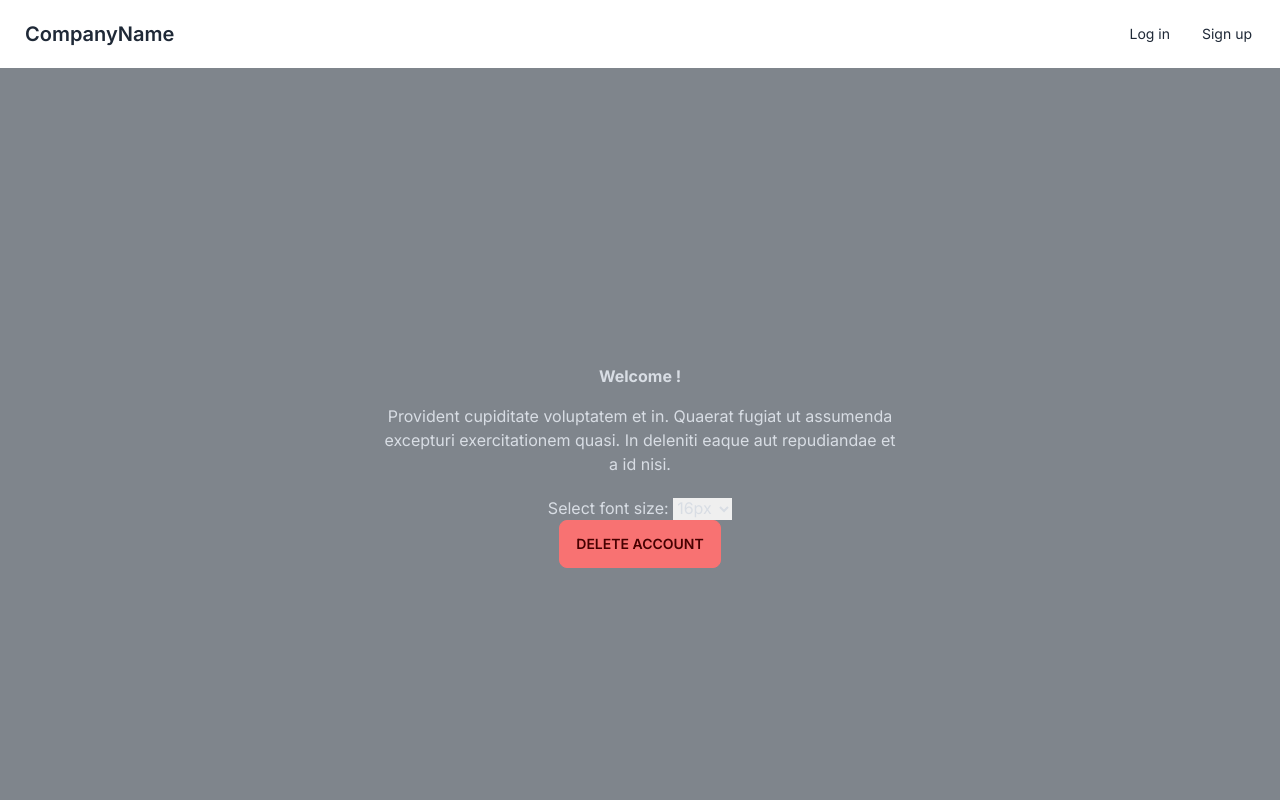
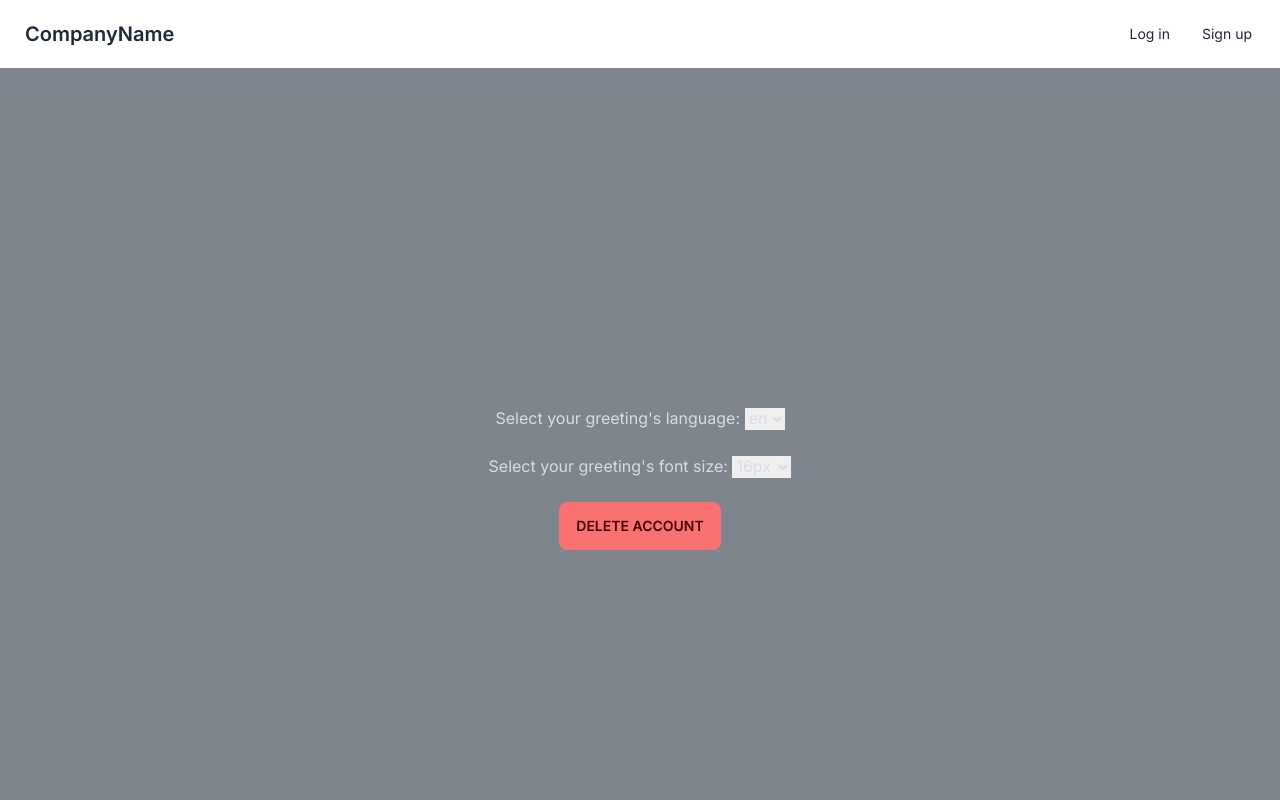
Before and after one commit to Daro007/next-login, a Next.js app: page /profile in a window 1280 px wide. Shown: the top 800 px of the page. Built offline with nearby package versions, Linux system fonts and the light colour scheme.

Commit message:
Greetings language change use case

```diff
--- a/src/app/components/FontSizeChanger.tsx
+++ b/src/app/components/FontSizeChanger.tsx
@@ -9,7 +9,7 @@ interface FontSizeChangerProps {
 const FontSizeChanger: React.FC<FontSizeChangerProps> = ({ fontSizeOptions, selectedSize, onChange }) => {
   return (
     <div>
-      <label>Select font size: </label>
+      <label>Select your greeting's font size: </label>
       <select value={selectedSize} onChange={onChange}>
         {fontSizeOptions.map(size => (
           <option key={size} value={size}>{size}px</option>
--- /dev/null
+++ b/src/app/components/LanguageSelector.tsx
@@ -0,0 +1,24 @@
+import React from 'react';
+
+interface LanguageSelectorProps {
+  languages: string[];
+  selectedLanguage: string;
+  onSelectLanguage: (language: string) => void;
+}
+
+const LanguageSelector: React.FC<LanguageSelectorProps> = ({ languages, selectedLanguage, onSelectLanguage }) => {
+  return (
+    <div>
+      <label>Select your greeting's language: </label>
+      <select value={selectedLanguage} onChange={(e) => onSelectLanguage(e.target.value)}>
+        {languages.map(language => (
+          <option key={language} value={language}>
+            {language}
+          </option>
+        ))}
+      </select>
+    </div>
+  );
+};
+
+export default LanguageSelector;
--- /dev/null
+++ b/src/app/components/WelcomeMessage.tsx
@@ -0,0 +1,31 @@
+import React, { useState } from 'react';
+// import LanguageSelector from './LanguageSelector';
+
+interface WelcomeMessageProps {
+  selectedLanguage: string;
+  username: string;
+  fontSize: number;
+}
+
+const WelcomeMessage: React.FC<WelcomeMessageProps> = ({ selectedLanguage, username, fontSize }) => {
+//   const [selectedLanguage, setSelectedLanguage] = useState<string>(defaultLanguage);
+
+  const translations: Record<string, string> = {
+    en: `Welcome ${username}!`,
+    fr: `Bienvenue  ${username}!`,
+    de: `Willkommen ${username}!`
+  };
+
+  return (
+    <div>
+      <h1 className="mb-5 text-5xl font-bold" style={{ fontSize: `${fontSize}px` }}>{translations[selectedLanguage]}</h1>
+      {/* <LanguageSelector
+        languages={['en', 'fr', 'de']}
+        selectedLanguage={selectedLanguage}
+        onSelectLanguage={setSelectedLanguage}
+      /> */}
+    </div>
+  );
+};
+
+export default WelcomeMessage;
--- a/src/app/profile/page.tsx
+++ b/src/app/profile/page.tsx
@@ -2,6 +2,8 @@
 import React, { useState, useEffect } from "react";
 import { useRouter } from "next/navigation";
 import FontSizeChanger from "../components/FontSizeChanger";
+import WelcomeMessage from "../components/WelcomeMessage";
+import LanguageSelector from "../components/LanguageSelector";
 
 export default function Profile() {
   const router = useRouter();
@@ -9,16 +11,32 @@ export default function Profile() {
 
   const [fontSize, setFontSize] = useState<number>(16);
 
+  const [selectedLanguage, setSelectedLanguage] = useState<string>("en");
+
   const handleFontSizeChange = (
     event: React.ChangeEvent<HTMLSelectElement>
   ) => {
     const newSize = parseInt(event.target.value);
+    localStorage.setItem("fontSize", newSize.toString());
+    // console.log("newSize", newSize);
     setFontSize(newSize);
+  };
+
+  const handleLanguageChange = (language: string) => {
+    // const language = language;
+    localStorage.setItem("selectedLanguage", language.toString());
+    console.log("language", language);
+    setSelectedLanguage(language);
   };
 
   useEffect(() => {
     const usernameLoggedIn = localStorage.getItem("usernameLoggedIn");
-    console.log("usernameLoggedIn", usernameLoggedIn);
+    const selectedLanguageFromStorage = localStorage.getItem("selectedLanguage");
+    const fontSizeFromStorage = parseInt(localStorage.getItem("fontSize")!)
+    setFontSize(fontSizeFromStorage);
+    setSelectedLanguage(selectedLanguageFromStorage!);
+
+    // console.log("usernameLoggedIn", usernameLoggedIn);
     if (usernameLoggedIn === "false") {
       router.push("/");
     }
@@ -33,17 +51,19 @@ export default function Profile() {
       <div className="hero-overlay bg-opacity-60"></div>
       <div className="hero-content text-center text-neutral-content">
         <div className="max-w-lg">
-          <h1 className="mb-5 text-5xl font-bold" style={{ fontSize: `${fontSize}px` }}>Welcome {username} !</h1>
-          <p className="mb-5">
-            Provident cupiditate voluptatem et in. Quaerat fugiat ut assumenda
-            excepturi exercitationem quasi. In deleniti eaque aut repudiandae et
-            a id nisi.
-          </p>
+          <WelcomeMessage selectedLanguage={selectedLanguage} username={username} fontSize={fontSize} />
+          <LanguageSelector
+            languages={['en', 'fr', 'de']}
+            selectedLanguage={selectedLanguage}
+            onSelectLanguage={handleLanguageChange}
+           />
+          <br />
           <FontSizeChanger
-            fontSizeOptions={[12, 16, 20]}
+            fontSizeOptions={[16, 20, 24]}
             selectedSize={fontSize}
             onChange={handleFontSizeChange}
           />
+          <br />
           <button type="submit" className="btn btn-error">
             Delete account{" "}
           </button>
```
